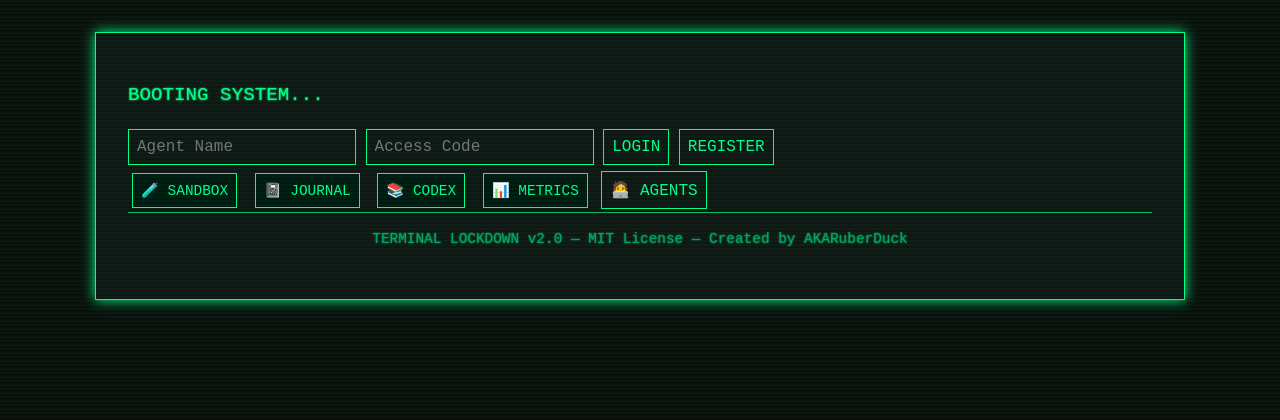
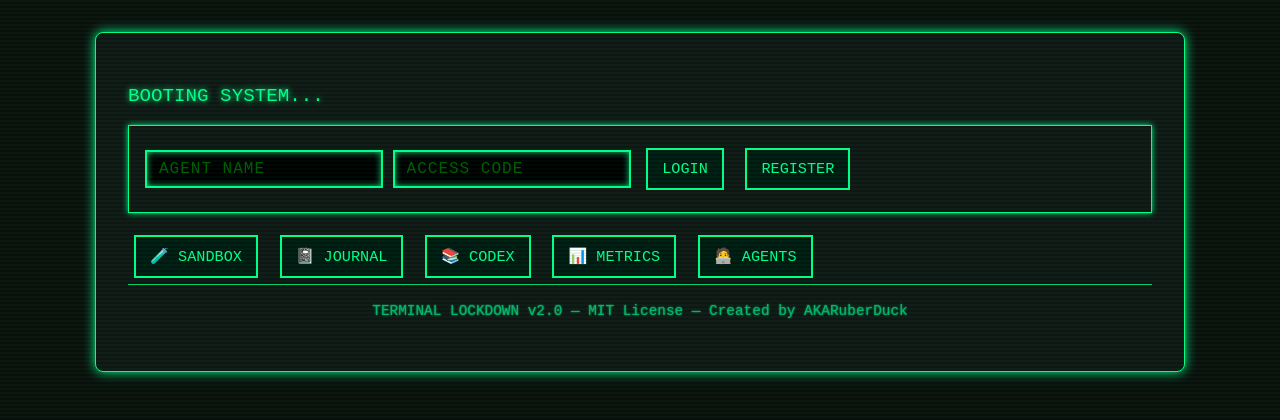
Before and after one commit to AKARuberDuck/TerminalLockdown, a plain HTML site: page index.html in a window 1280 px wide. Drawn offline with Linux system fonts and the light colour scheme.

Commit message:
Update style.css

```diff
--- a/renderer/style.css
+++ b/renderer/style.css
@@ -4,7 +4,8 @@
   --crt-accent: #00d178;
   --crt-border: 1px solid #00ff88;
   --crt-shadow: 0 0 6px #00ff88;
-  --font-mono: 'Courier New', Courier, monospace;
+  --font-mono: 'Courier New', monospace;
+  --panel-bg: #0f1613;
 }
 
 /* === Scanlines Overlay === */
@@ -23,6 +24,7 @@ body::before {
   z-index: 1000;
 }
 
+/* === Base Body === */
 body {
   margin: 0;
   padding: 0;
@@ -39,110 +41,101 @@ body {
   max-width: 1024px;
   margin: 2rem auto;
   padding: 2rem;
-  background-color: #0f1613;
+  background-color: var(--panel-bg);
   border: var(--crt-border);
-  box-shadow: 0 0 12px #00ff88;
+  box-shadow: 0 0 12px var(--crt-text);
+  border-radius: 8px;
+  transform-style: preserve-3d;
+  perspective: 1000px;
 }
 
-/* === Banner === */
+/* === Banner Text === */
 .ascii-banner {
   font-size: 1.2em;
-  line-height: 1.2;
+  line-height: 1.3;
   white-space: pre;
   margin-bottom: 1rem;
   color: var(--crt-text);
+  text-shadow: var(--crt-shadow);
 }
 
-/* === Text Inputs & Buttons === */
-input, button, select, textarea {
-  font-family: inherit;
+/* === Panel Box === */
+.panel {
+  background-color: var(--panel-bg);
+  border: var(--crt-border);
+  box-shadow: 0 0 6px rgba(0, 255, 136, 0.3);
+  padding: 1.2rem;
+  margin-bottom: 1.5rem;
+}
+
+/* === Inputs === */
+input, textarea, select {
+  font-family: var(--font-mono);
   font-size: 1em;
   color: var(--crt-text);
-  background-color: transparent;
-  border: var(--crt-border);
-  padding: 8px;
+  background-color: #000;
+  border: 2px solid var(--crt-text);
+  padding: 8px 12px;
   margin-top: 6px;
-  transition: background-color 0.2s ease, color 0.2s ease;
+  box-shadow: inset 0 0 6px var(--crt-accent);
+  text-transform: uppercase;
+  letter-spacing: 1px;
 }
 
-input:focus, textarea:focus, select:focus {
-  outline: none;
-  background-color: #001d10;
+input::placeholder {
+  color: #009900;
+  opacity: 0.6;
+}
+
+/* === Blinking Cursor Next to Input === */
+.cursor-blink {
+  display: inline-block;
+  width: 10px;
+  height: 1.2em;
+  background-color: var(--crt-text);
+  animation: blink 1s steps(2, start) infinite;
+  margin-left: 6px;
+  vertical-align: bottom;
+}
+
+@keyframes blink {
+  0%, 100% { visibility: visible; }
+  50% { visibility: hidden; }
+}
+
+/* === Buttons === */
+button {
+  font-family: var(--font-mono);
+  font-size: 0.95em;
+  padding: 10px 14px;
+  border: 2px solid var(--crt-text);
+  background-color: #001a11;
+  color: var(--crt-text);
+  margin: 6px;
+  text-transform: uppercase;
+  transition: all 0.2s ease;
 }
 
 button:hover {
   background-color: var(--crt-accent);
+  box-shadow: 0 0 8px var(--crt-text);
   color: #000;
   cursor: pointer;
 }
 
-/* === Input Field: ASCII Terminal Style === */
-input#asciiInput {
-  background-color: #000;
-  color: var(--crt-text);
-  border: 2px solid #00ff00;
-  font-size: 1.2em;
-  padding: 10px 14px;
-  box-shadow: inset 0 0 10px #00ff00;
-  width: 100%;
-  max-width: 440px;
-  text-transform: uppercase;
-  letter-spacing: 1px;
+/* === Panels & Display Areas === */
+#gamePanel, #loginPanel, #sandboxPanel,
+#journalPanel, #metricsPanel, #codexPanel,
+#agentStatsPanel {
+  background-color: var(--panel-bg);
+  border: var(--crt-border);
+  box-shadow: 0 0 6px var(--crt-text);
+  padding: 1rem;
+  margin-bottom: 1rem;
+  transition: opacity 0.3s ease, transform 0.3s ease;
 }
 
-input#asciiInput::placeholder {
-  color: #009900;
-  opacity: 0.6;
-}
-
-/* === Blinking Cursor (next to input) === */
-.cursor-blink {
-  display: inline-block;
-  width: 10px;
-  height: 1.2em;
-  background-color: #00ff00;
-  animation: blink 1s steps(2, start) infinite;
-  margin-left: 4px;
-  vertical-align: bottom;
-}
-
-@keyframes blink {
-  0% { visibility: visible; }
-  50% { visibility: hidden; }
-  100% { visibility: visible; }
-}
-
-/* === Panels === */
-#intro, #game, #asciiSearchPanel, #sandboxPanel,
-#codexPanel, #metricsPanel, #journalPanel {
-  background-color: #111814;
-  border: var(--crt-border);
-  box-shadow: 0 0 6px rgba(0, 255, 136, 0.1);
-  padding: 1.2rem;
-  margin-bottom: 1.5rem;
-}
-
-/* === Journal Textarea === */
-#journalTextarea {
-  width: 100%;
-  min-height: 150px;
-  background-color: #08100b;
-  border: var(--crt-border);
-  color: var(--crt-text);
-  padding: 8px;
-  font-family: var(--font-mono);
-  resize: vertical;
-}
-
-/* === Navigation Buttons === */
-button[id$="Toggle"] {
-  background-color: #001a11;
-  border: var(--crt-border);
-  font-size: 0.9em;
-  margin: 4px;
-}
-
-/* === Badge Toast === */
+/* === Toast Feedback === */
 .toast {
   position: fixed;
   bottom: 1rem;
@@ -166,18 +159,18 @@ footer {
   text-align: center;
   padding: 1rem;
   font-size: 0.9em;
-  opacity: 0.7;
   color: #00dd88;
+  opacity: 0.8;
   border-top: var(--crt-border);
 }
 
-/* === Responsive === */
+/* === Responsive Optimization === */
 @media (max-width: 768px) {
   #terminal {
     padding: 1rem;
   }
 
-  input, button {
+  input, button, textarea, select {
     width: 100%;
     box-sizing: border-box;
   }
```
